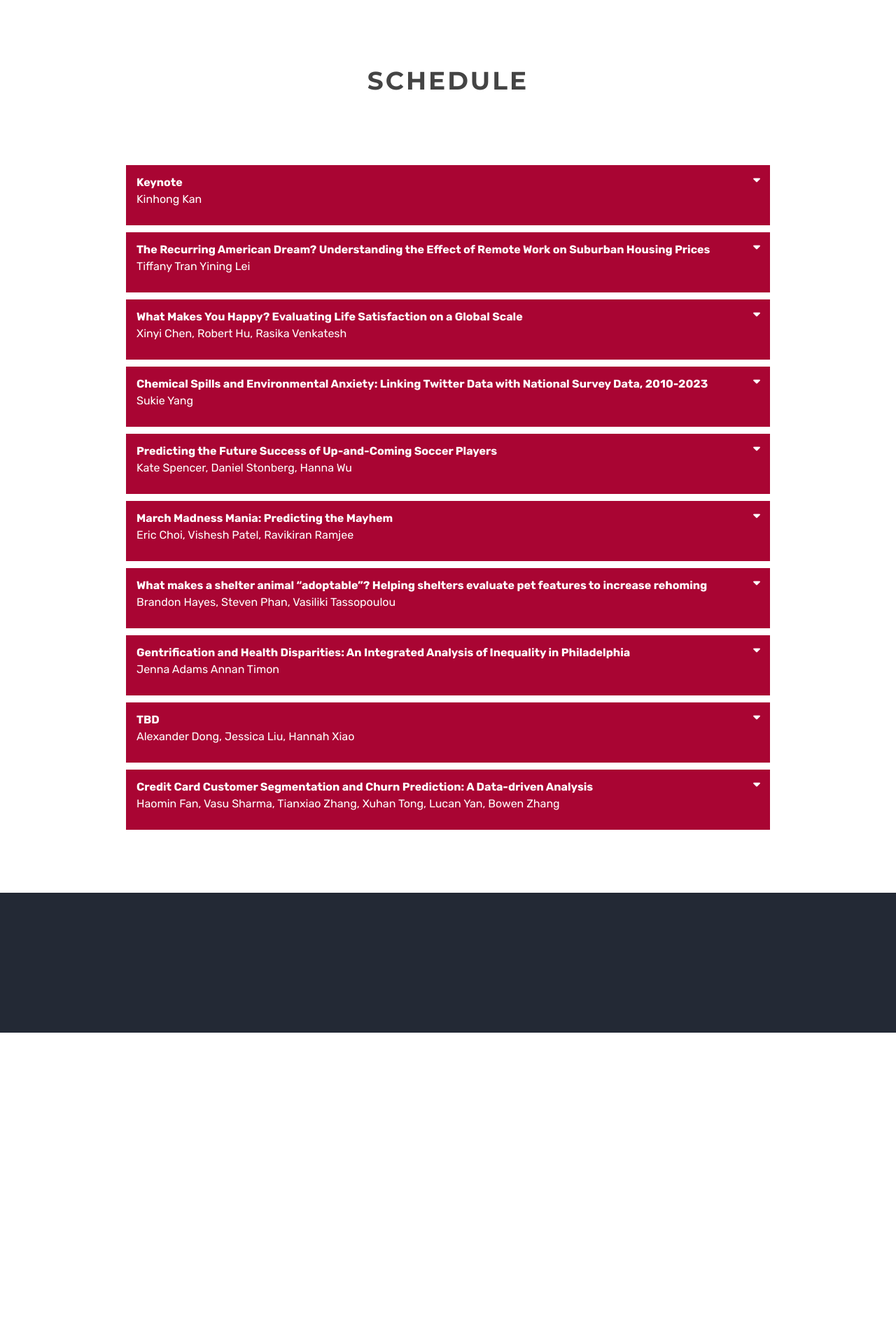
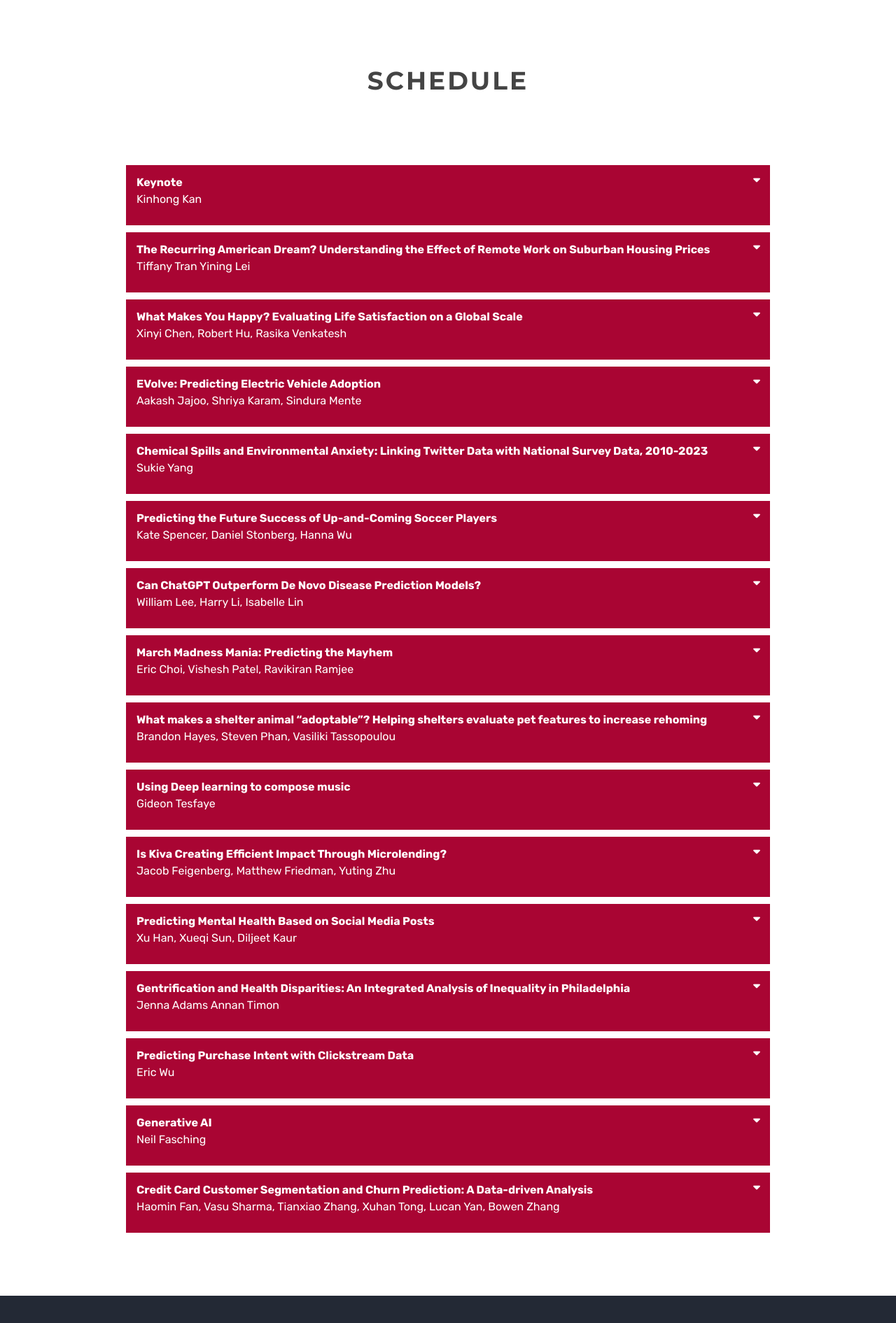
Before and after one commit to cccfran/modern-data-mining, a Jekyll site: the page built from dsl7.html, in a window 1280 px wide, cut to the strip 2225-4116 px from the top of the page. Shown: the whole strip at 70% size. Built offline with Jekyll 4.4.1, drawn with Linux system fonts in a browser that asks for light colours.

Commit message:
all speakers added

```diff
--- a/_data/speakers_dsl7.json
+++ b/_data/speakers_dsl7.json
@@ -5,12 +5,12 @@
       {
         "name": "Tiffany Tran",
         "class": "MSE23",
-        "pic": "Boom.jpg"
+        "pic": ""
       },
       {
         "name": "Yining Lei",
         "class": "MSE23",
-        "pic": "Muaaz_Noor.jpg",
+        "pic": "",
       }
     ],
     "time": "",
@@ -23,17 +23,17 @@
     "speakers": [
       {
       "name": "Brandon Hayes",
-     "pic": "Edward_Zhang.jpg",
+     "pic": "",
      "class": "SEAS+W23"
      },
      {
      "name": "Steven Phan",
-     "pic": "Aaron_Shurberg.jpg",
+     "pic": "",
      "class": "SEAS22",
      },
      {
      "name": "Vasiliki Tassopoulou",
-     "pic": "Matt_Simkus.jpg",
+     "pic": "",
      "class": "MCP22",
      }
      ],
@@ -47,17 +47,17 @@
     "speakers": [
       {
       "name": "Kate Spencer",
-     "pic": "Tianxiao_Zhang.jpg",
+     "pic": "",
      "class": "SEAS22"
      },
      {
      "name": "Daniel Stonberg",
-     "pic": "Yanqi_Liu.jpg",
+     "pic": "",
      "class": "SEAS22",
      },
      {
      "name": "Hanna Wu",
-     "pic": "Muhua_Chen.jpg",
+     "pic": "",
      "class": "SEAS22"
      }
      ],
@@ -70,7 +70,7 @@
     "speakers": [
       {
       "name": "Sukie Yang",
-     "pic": "Ting_Sun.jpg",
+     "pic": "",
      "class": "C23 GEN23"
      }
      ],
@@ -192,26 +192,123 @@
      "abstract": "Kinhong Kan graduated WEBMA in 2014 and currently serves as the Head of Engineering at Cartera - a Rakuten Company. His team builds and maintains a shopping rewards platform for airlines and banks in the US, through which over $1B worth of e-commerce sales flow every year. Before joining Cartera, Kinhong led platform engineering for the second largest web hosting company in the world, where he enjoyed working with a handful of WEMBAs, one of which was the co-founder. During his career, Kinhong also co-founded two technology companies. He earned his bachelor's and master's degrees in computer science from MIT."
  },
  {
-   "id": 57,
+   "id": 35,
     "speakers": [
       {
-      "name": "Alexander Dong",
+      "name": "Xu Han",
      "pic": "",
      "class": "",
      },
      {
-      "name": "Jessica Liu",
+      "name": "Xueqi Sun",
      "pic": "",
      "class": "",
      },
      {
-      "name": "Hannah Xiao",
+      "name": "Diljeet Kaur",
      "pic": "",
      "class": "",
      }
      ],
      "time": "",
      "slides": "",
-     "title": "TBD",
+     "title": "Predicting Mental Health Based on Social Media Posts",
+     "abstract": "tbd"
+  },
+  {
+   "id": 32,
+    "speakers": [
+      {
+      "name": "Jacob Feigenberg",
+     "class": "",
+     },
+     {
+     "name": "Matthew Friedman",
+     "class": "",
+     },
+     {
+     "name": "Yuting Zhu",
+     "class": "",
+     }
+     ],
+     "time": "",
+     "slides": "",
+     "title": "Is Kiva Creating Efficient Impact Through Microlending?",
+     "abstract": "tbd"},
+  {
+   "id": 23,
+    "speakers": [
+      {
+      "name": "William Lee",
+     "class": "",
+     },
+     {
+     "name": "Harry Li",
+     "class": "",
+     },
+     {
+     "name": "Isabelle Lin",
+     "class": "",
+     }
+     ],
+     "time": "",
+     "slides": "",
+     "title": "Can ChatGPT Outperform De Novo Disease Prediction Models?",
+     "abstract": "tbd"},
+  {
+   "id": 58,
+    "speakers": [
+      {
+      "name": "Eric Wu",
+     "class": "",
+     }
+     ],
+     "time": "",
+     "slides": "",
+     "title": "Predicting Purchase Intent with Clickstream Data",
+     "abstract": "tbd"},
+  {
+   "id": 11,
+    "speakers": [
+      {
+      "name": "Aakash Jajoo",
+     "class": "",
+     },
+     {
+     "name": "Shriya Karam",
+     "class": "",
+     },
+     {
+     "name": "Sindura Mente",
+     "class": "",
+     }
+     ],
+     "time": "",
+     "slides": "",
+     "title": "EVolve: Predicting Electric Vehicle Adoption",
+     "abstract": "tbd"},
+  {
+   "id": 29,
+    "speakers": [
+      {
+      "name": "Gideon Tesfaye",
+     "class": "",
+     }
+     ],
+     "time": "",
+     "slides": "",
+     "title": "Using Deep learning to compose music ",
+     "abstract": "tbd"},
+  {
+   "id": 99,
+    "speakers": [
+      {
+      "name": "Neil Fasching",
+     "class": "",
+     }
+     ],
+     "time": "",
+     "slides": "",
+     "title": "Generative AI",
      "abstract": "tbd"}
 ]
```
